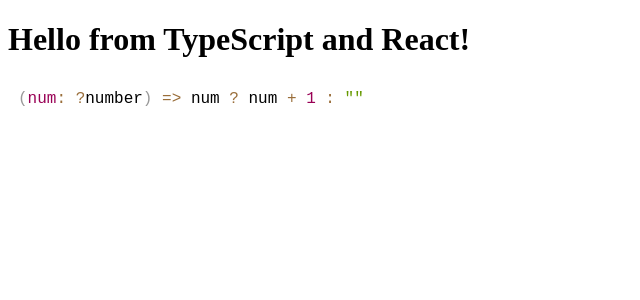
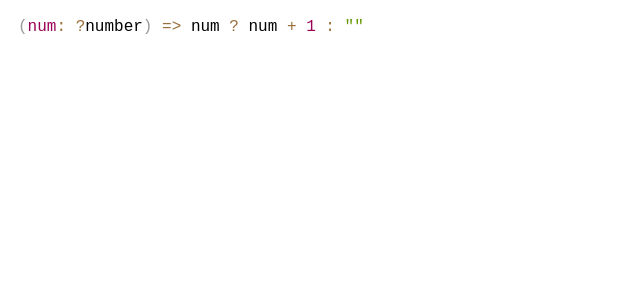
Before and after one commit to diskshima/fl2ts-web, a React app: page / in a window 1280 px wide. Shown: the top 300 px of the page, without its empty margins (0-640 px from the left). Built offline with nearby package versions, Linux system fonts and the light colour scheme.

Commit message:
Remove Hello component

```diff
--- a/src/components/Hello.tsx
+++ /dev/null
@@ -1,9 +0,0 @@
-import * as React from 'react';
-
-export interface HelloProps {
-  compiler: string,
-  framework: string;
-}
-
-export const Hello = (props: HelloProps) =>
-  <h1>Hello from {props.compiler} and {props.framework}!</h1>
--- a/src/index.tsx
+++ b/src/index.tsx
@@ -1,12 +1,10 @@
 import * as React from 'react';
 import * as ReactDOM from 'react-dom';
 
-import { Hello } from './components/Hello';
 import { App } from './components/App';
 
 ReactDOM.render(
   <div>
-    <Hello compiler="TypeScript" framework="React" />
     <App />
   </div>,
   document.getElementById("app")
```
